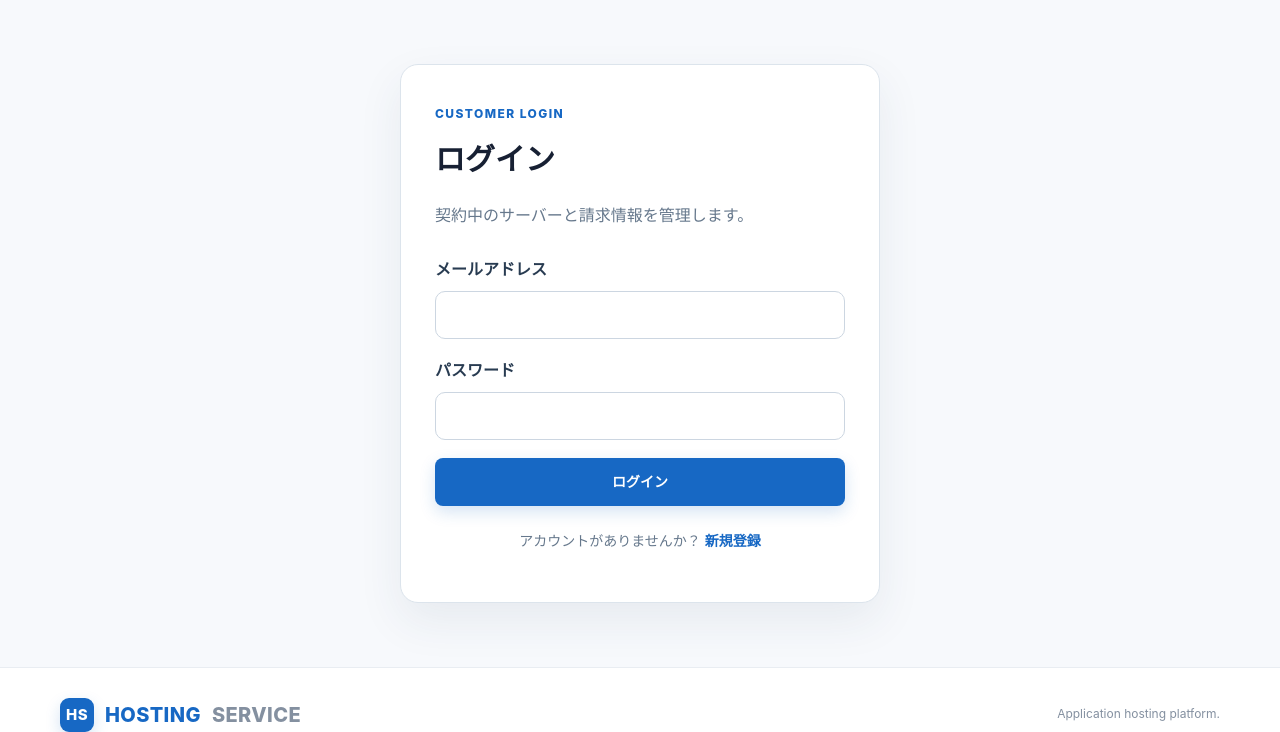
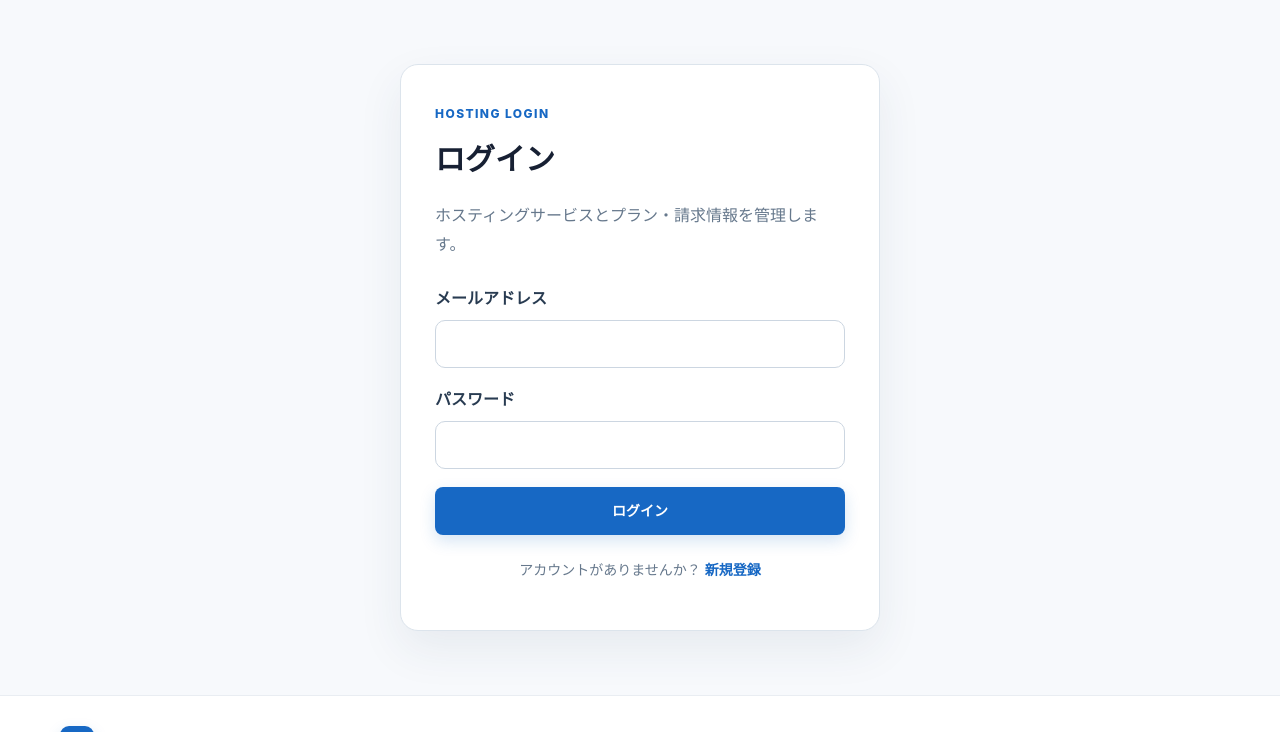
Before and after one commit to ritsu1000000-maker/sandbox, a Flask app: page /login in a window 1280 px wide. Shown: the part 80-812 px from the top of the page. Run offline with Flask 3, Linux system fonts and the light colour scheme.

Commit message:
Rebrand login page for hosting service

```diff
--- a/rental-server/templates/login.html
+++ b/rental-server/templates/login.html
@@ -1,11 +1,11 @@
 {% extends "base.html" %}
-{% block title %}ログイン｜Rental Server{% endblock %}
+{% block title %}ログイン｜Hosting Service{% endblock %}
 {% block content %}
 <section class="auth-section">
   <div class="auth-card">
-    <span class="page-label">CUSTOMER LOGIN</span>
+    <span class="page-label">HOSTING LOGIN</span>
     <h1>ログイン</h1>
-    <p>契約中のサーバーと請求情報を管理します。</p>
+    <p>ホスティングサービスとプラン・請求情報を管理します。</p>
     {% if error %}<div class="form-alert">{{ error }}</div>{% endif %}
     <form method="post" class="auth-form">
       <input type="hidden" name="csrf_token" value="{{ csrf_token }}">
```
